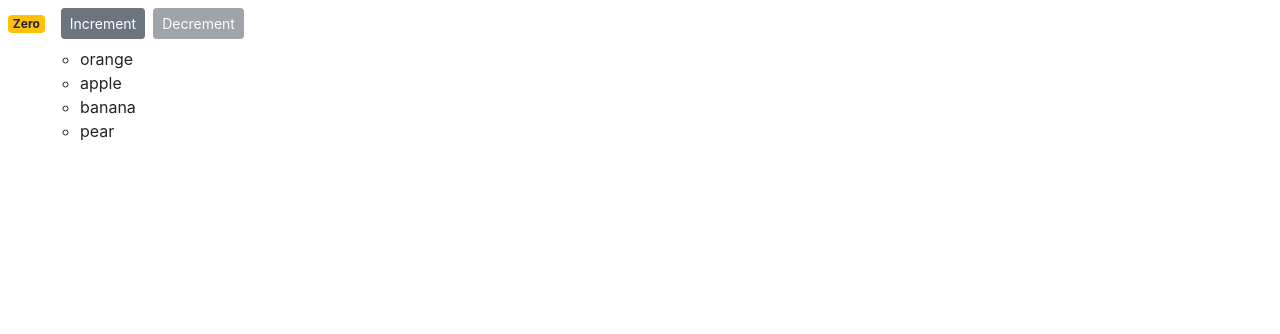
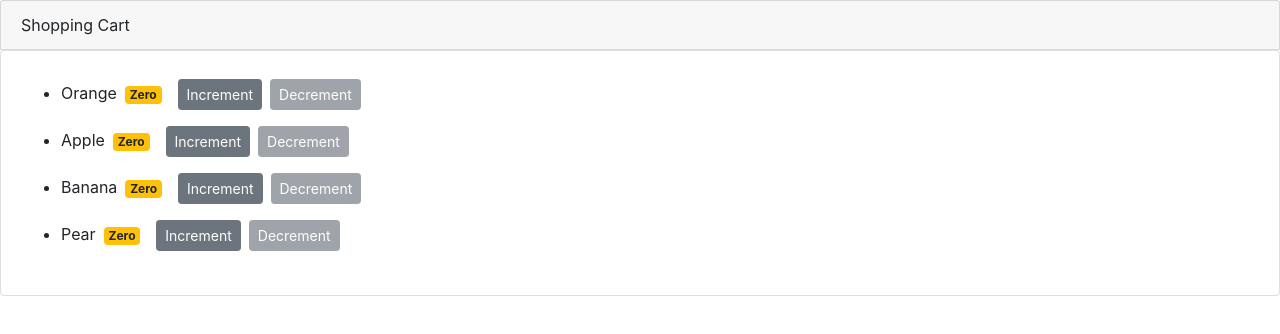
Before and after one commit to OPSJono/react-counter, a React (Create React App) app: page / in a window 1280 px wide. Shown: the top 334 px of the page. Built offline with nearby package versions, Linux system fonts and the light colour scheme.

Commit message:
Got items incrementing and decrementing individually and keeping track
of their own counts.
Having their own +/- buttons enabled and disabled as they go.
Formatting the display of each counter still works.

Next: ability to remove an item from the list.

```diff
--- a/src/components/counter.jsx
+++ b/src/components/counter.jsx
@@ -3,85 +3,123 @@ import React, { Component } from "react";
 class Counter extends Component {
   state = {
     count: 0,
-    tags: ["orange", "apple", "banana", "pear"],
-    decrementClasses: ""
+    items: [
+      { id: 1, name: "Orange", count: 0 },
+      { id: 2, name: "Apple", count: 0 },
+      { id: 3, name: "Banana", count: 0 },
+      { id: 4, name: "Pear", count: 0 }
+    ]
   };
 
   //   constructor() {
   //     super();
   //   }
 
-  formatCount() {
-    let { count } = this.state;
-    if (count === 0) {
-      count = "Zero";
+  formatCount = product => {
+    let { items } = this.state;
+
+    let count = "Zero";
+
+    items.forEach(function(item) {
+      if (item.id === product) {
+        if (item.count > 0) {
+          count = item.count;
         }
+      }
+    });
 
     return count;
-  }
+  };
 
-  getBadgeClasses() {
-    let { count } = this.state;
+  getBadgeClasses = product => {
+    let { items } = this.state;
 
     let classes = "m-2 badge badge-";
 
-    if (count === 0) {
+    items.forEach(function(item) {
+      if (item.id === product) {
+        if (item.count === 0) {
           classes += "warning";
         } else {
           classes += "primary";
         }
+      }
+    });
 
     return classes;
-  }
+  };
 
-  getDecrementClasses() {
+  getDecrementClasses = product => {
     let classes = "btn btn-secondary btn-sm";
+    const { items } = this.state;
 
-    if (this.state.count === 0) {
+    items.forEach(function(item) {
+      if (item.id === product) {
+        if (item.count === 0) {
           classes += " disabled";
         }
+      }
+    });
 
     return classes;
-  }
+  };
 
-  renderTags() {
-    const { tags } = this.state;
+  renderItems() {
+    const { items } = this.state;
 
-    if (tags.length === 0) {
+    if (items.length === 0) {
       return <p>There are no items in this list.</p>;
     }
 
     return (
       <ul>
-        {tags.map(tag => (
-          <li key={tag}>{tag}</li>
+        {items.map(item => (
+          <li key={item.id}>
+            {item.name}
+            <span className={this.getBadgeClasses(item.id)}>{this.formatCount(item.id)}</span>
+            <button onClick={() => this.handleIncrement(item.id)} className="btn m-2 btn-secondary btn-sm">
+              Increment
+            </button>
+            <button onClick={() => this.handleDecrement(item.id)} className={this.getDecrementClasses(item.id)}>
+              Decrement
+            </button>
+          </li>
         ))}
       </ul>
     );
   }
 
-  handleIncrement = () => {
-    this.setState({ count: this.state.count + 1 });
+  handleIncrement = product => {
+    let { items } = this.state;
+
+    items.forEach(function(item) {
+      if (item.id === product) {
+        item.count = item.count + 1;
+      }
+    });
+
+    this.setState({ items: items });
   };
 
-  handleDecrement = () => {
-    const { count } = this.state;
-    if (count > 0) {
-      this.setState({ count: count - 1 });
+  handleDecrement = product => {
+    let { items } = this.state;
+
+    items.forEach(function(item) {
+      if (item.id === product) {
+        if (item.count > 0) {
+          item.count = item.count - 1;
         }
+      }
+    });
+
+    this.setState({ items: items });
   };
 
   render() {
     return (
       <React.Fragment>
-        <span className={this.getBadgeClasses()}>{this.formatCount()}</span>
-        <button onClick={this.handleIncrement} className="btn m-2 btn-secondary btn-sm">
-          Increment
-        </button>
-        <button onClick={this.handleDecrement} className={this.getDecrementClasses()}>
-          Decrement
-        </button>
-        <ul>{this.renderTags()}</ul>
+        <div className="card card-header">Shopping Cart</div>
+        <div className="card card-body">{this.renderItems()}</div>
       </React.Fragment>
     );
   }
```
Lines whose indentation alone changed are shown as unchanged.
